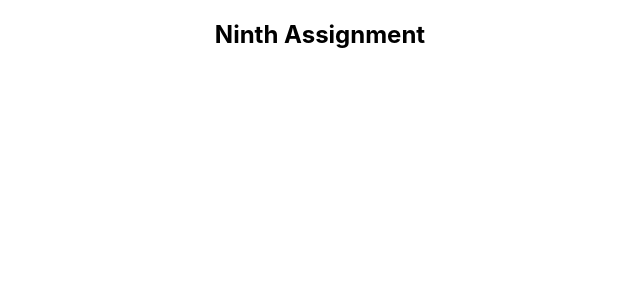
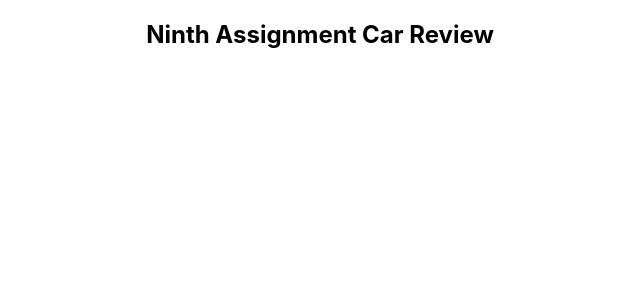
Before and after one commit to farabi1/product-analysis-website, a React (Create React App) app: page / in a window 1280 px wide. Shown: the top 300 px of the page, without its empty margins (320-960 px from the left). Built offline with nearby package versions, Linux system fonts and the light colour scheme.

Commit message:
Project Setup

```diff
--- a/src/App.js
+++ b/src/App.js
@@ -3,7 +3,7 @@ import './App.css';
 function App() {
   return (
     <div className="App">
-     <h2>Ninth Assignment</h2>
+     <h2>Ninth Assignment Car Review </h2>
     </div>
   );
 }
```
